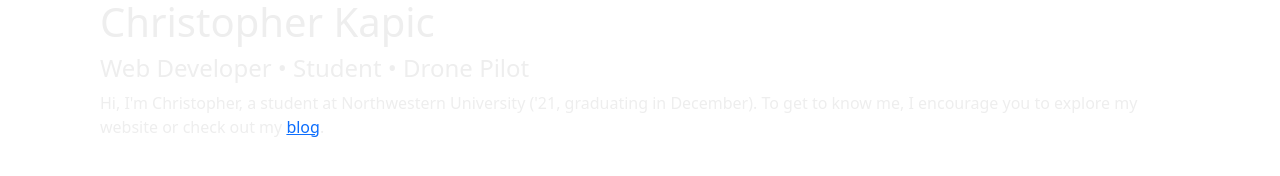
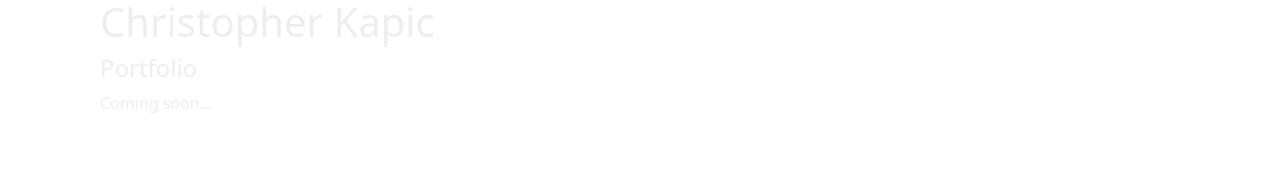
Before and after one commit to christopher-kapic/kapic.io, a Next.js app: page /portfolio in a window 1280 px wide. Shown: the part 354-530 px from the top of the page. Built offline with nearby package versions, Linux system fonts and the light colour scheme.

Commit message:
no apostraphes

```diff
--- a/pages/index.tsx
+++ b/pages/index.tsx
@@ -39,7 +39,7 @@ const Home: NextPage = () => {
         </div>
         <h1 style={{zIndex: 2}}>Christopher Kapic</h1>
         <h4 style={{zIndex: 2}}>Web Developer • Student • Drone Pilot</h4>
-        <p style={{zIndex: 2}}>Hi, I'm Christopher, a student at Northwestern University ('21, graduating in December). To get to know me, I encourage you to explore my website or check out my <a href="https://blog.kapic.io">blog</a> or my <a href="https://cdn.jsdelivr.net/gh/christopher-kapic/christopher-kapic/resumes/resume%5B1%5D.pdf">resume</a>.</p>
+        <p style={{zIndex: 2}}>Hi, I&apos;m Christopher, a student at Northwestern University (&apos;21, graduating in December). To get to know me, I encourage you to explore my website or check out my <a href="https://blog.kapic.io">blog</a> or my <a href="https://cdn.jsdelivr.net/gh/christopher-kapic/christopher-kapic/resumes/resume%5B1%5D.pdf">resume</a>.</p>
         <h5 style={{zIndex: 2}}>My toolset:</h5>
         <div className={styles.toolset}>
           <div className={styles.tool}>
--- a/pages/portfolio.tsx
+++ b/pages/portfolio.tsx
@@ -22,8 +22,9 @@ const Portfolio: NextPage = () => {
           <Image src={profilePic} alt="Picture of Christopher Kapic" height={256} width={256}/>
         </div>
         <h1>Christopher Kapic</h1>
-        <h4>Web Developer • Student • Drone Pilot</h4>
-        <p>Hi, I'm Christopher, a student at Northwestern University ('21, graduating in December). To get to know me, I encourage you to explore my website or check out my <a href="https://blog.kapic.io">blog</a>.</p>
+        <h4>Portfolio</h4>
+        <p>Coming soon...</p>
+
       </div>
 
 
```
